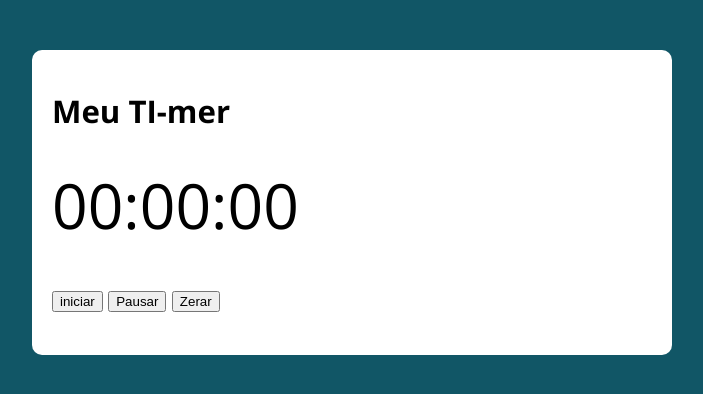
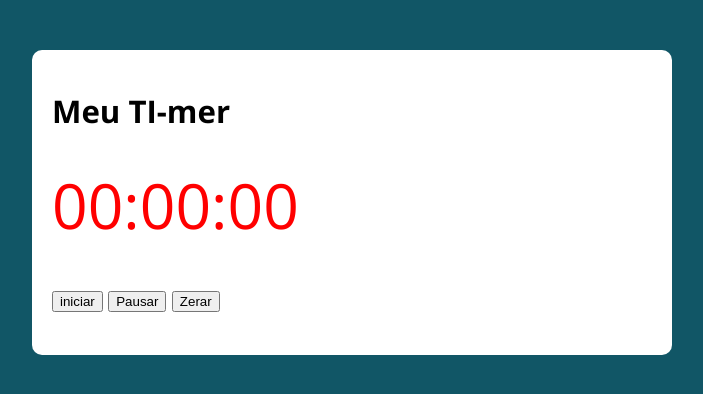
Before and after one commit to rogeriosf98/JS_e_TS, a plain HTML site: page aula47/index.html in a window 1280 px wide. Both pictures are taken after a click on the button "Pausar". Shown: the whole page, without its empty margins (288-991 px from the left). Drawn offline with nearby package versions, Linux system fonts and the light colour scheme.

Commit message:
finalizado timer

```diff
--- a/aula47/assets/css/style.css
+++ b/aula47/assets/css/style.css
@@ -60,3 +60,7 @@ form button:hover {
 .relogio {
   font-size: 3em;
 }
+
+.pausado {
+    color: red;
+}
--- a/aula47/assets/js/main.js
+++ b/aula47/assets/js/main.js
@@ -25,12 +25,14 @@ function iniciaRelogio() {
 }
 // abaixo, adicionando evento do click para iniciar
 iniciar.addEventListener('click', function(event) {
+    relogio.classList.remove('pausado'); // remove o vermelho quando inicia
     clearInterval(timer);
     iniciaRelogio();
 });
 
 pausar.addEventListener('click', function(event) {
-  clearInterval(timer);
+    clearInterval(timer);
+    relogio.classList.add('pausado'); // add o color red quando pausado
 });
 
 zerar.addEventListener('click', function(event) {
```
Also changed, not shown: aula46/index.js (line endings or trailing spaces).
